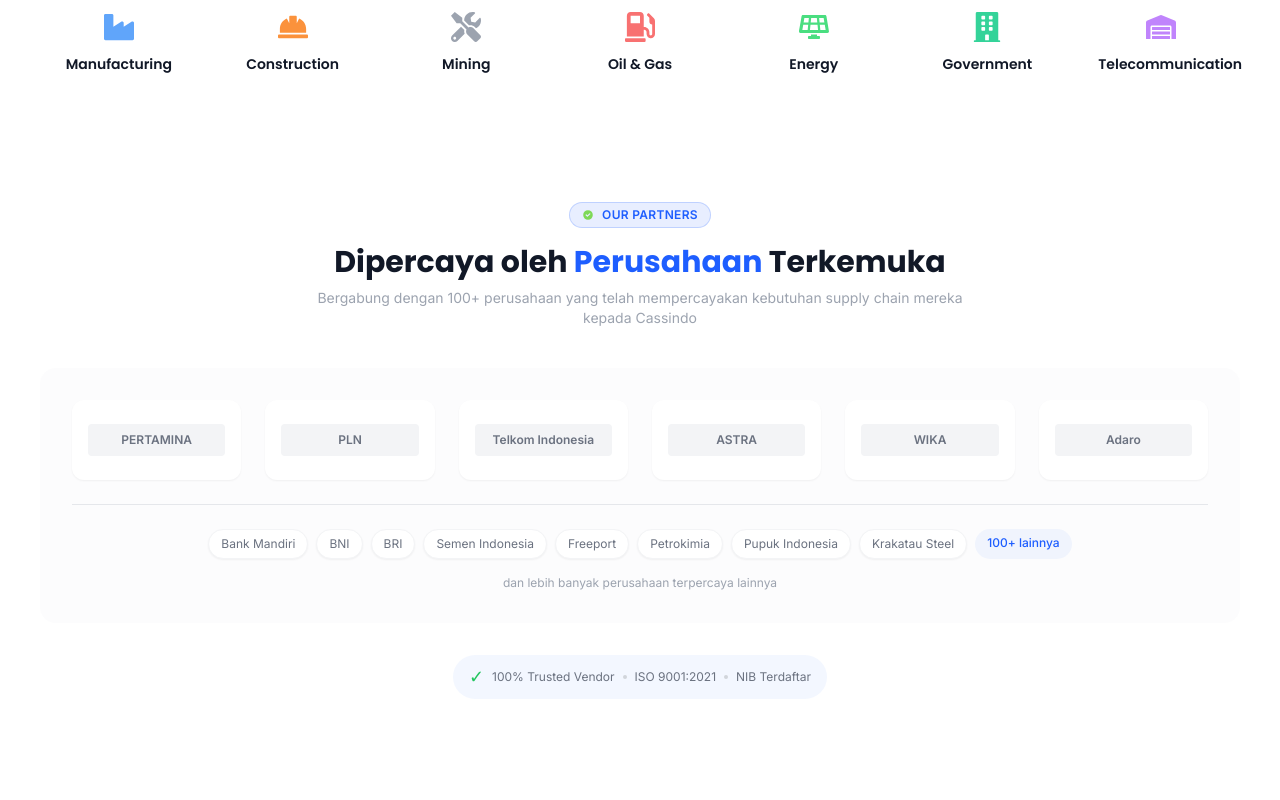
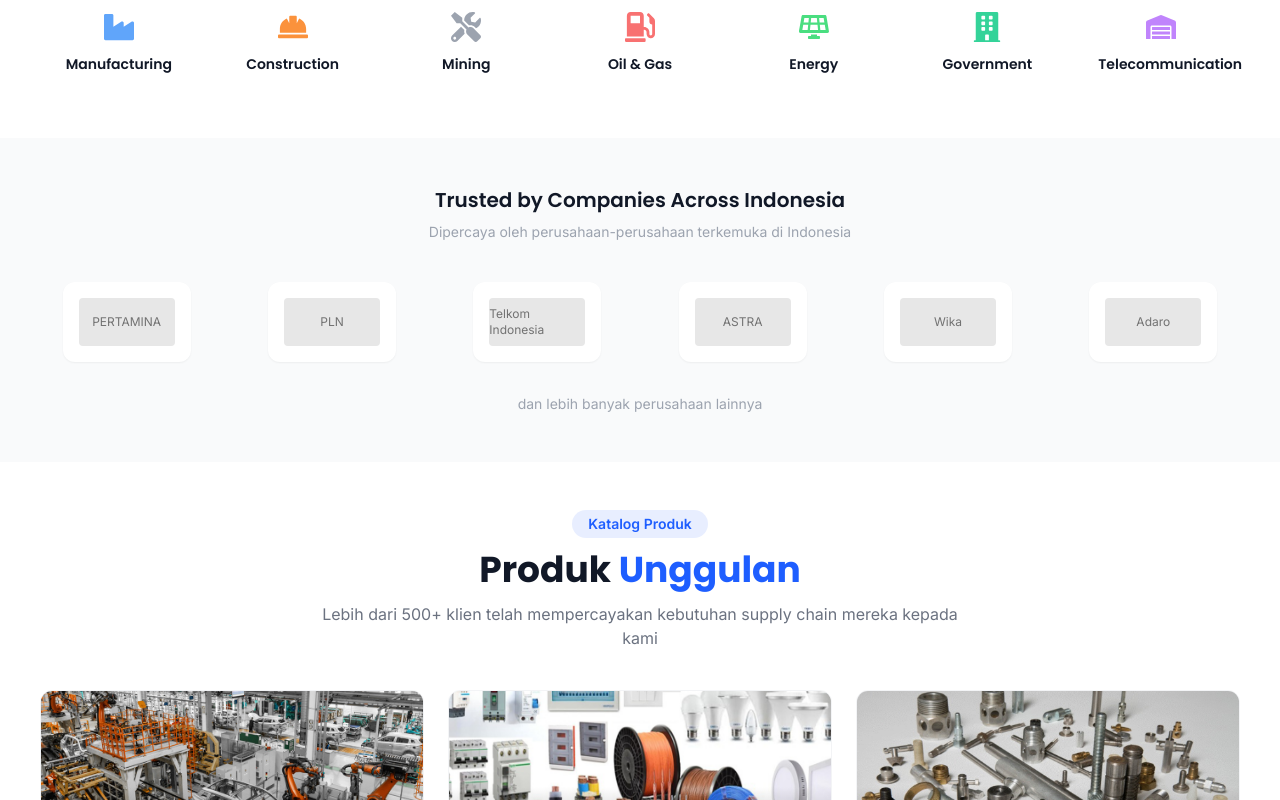
Before and after one commit to herlan-syihabudin/CASSINDO, a Next.js app: page / in a window 1280 px wide. Shown: the part 1020-1820 px from the top of the page. Built offline with nearby package versions, Linux system fonts and the light colour scheme.

Commit message:
Update TrustedCompanies.tsx

```diff
--- a/src/components/TrustedCompanies.tsx
+++ b/src/components/TrustedCompanies.tsx
@@ -1,27 +1,21 @@
 'use client'
 
 import { motion } from 'framer-motion'
-import { HiCheckCircle } from 'react-icons/hi'
+import Image from 'next/image'
 
 const companies = [
   { name: 'PERTAMINA', logo: '/images/clients/pertamina.png' },
   { name: 'PLN', logo: '/images/clients/pln.png' },
   { name: 'Telkom Indonesia', logo: '/images/clients/telkom.png' },
   { name: 'ASTRA', logo: '/images/clients/astra.png' },
-  { name: 'WIKA', logo: '/images/clients/wika.png' },
+  { name: 'Wika', logo: '/images/clients/wika.png' },
   { name: 'Adaro', logo: '/images/clients/adaro.png' },
-]
-
-const moreCompanies = [
-  'Bank Mandiri', 'BNI', 'BRI', 'Semen Indonesia',
-  'Freeport', 'Petrokimia', 'Pupuk Indonesia', 'Krakatau Steel'
 ]
 
 export default function TrustedCompanies() {
   return (
-    <section className="py-16 bg-white">
+    <section className="section-padding bg-gray-50">
       <div className="container-custom">
-        {/* Header - Simpel & Clean */}
         <motion.div
           initial={{ opacity: 0, y: 20 }}
           whileInView={{ opacity: 1, y: 0 }}
@@ -29,21 +23,15 @@
           viewport={{ once: true }}
           className="text-center mb-10"
         >
-          <div className="inline-flex items-center gap-2 px-3 py-1 rounded-full bg-primary/10 border border-primary/20 mb-4">
-            <HiCheckCircle className="text-accent text-xs" />
-            <span className="text-primary text-xs font-semibold tracking-wide">OUR PARTNERS</span>
-          </div>
-          <h2 className="text-2xl md:text-3xl font-bold text-dark mb-2">
-            Dipercaya oleh <span className="text-primary">Perusahaan</span> Terkemuka
-          </h2>
-          <p className="text-gray-400 text-sm max-w-2xl mx-auto">
-            Bergabung dengan 100+ perusahaan yang telah mempercayakan kebutuhan supply chain mereka kepada Cassindo
+          <h3 className="text-lg md:text-xl font-semibold text-dark mb-2">
+            Trusted by Companies Across Indonesia
+          </h3>
+          <p className="text-gray-400 text-sm">
+            Dipercaya oleh perusahaan-perusahaan terkemuka di Indonesia
           </p>
         </motion.div>
 
-        {/* Logo Grid - Compact */}
-        <div className="bg-gray-50/50 rounded-2xl p-6 md:p-8">
-          <div className="grid grid-cols-2 sm:grid-cols-3 md:grid-cols-4 lg:grid-cols-6 gap-4 md:gap-6">
+        <div className="grid grid-cols-2 sm:grid-cols-3 md:grid-cols-4 lg:grid-cols-6 gap-8 items-center">
           {companies.map((company, idx) => (
             <motion.div
               key={company.name}
@@ -51,12 +39,12 @@
               whileInView={{ opacity: 1, scale: 1 }}
               transition={{ duration: 0.3, delay: idx * 0.05 }}
               viewport={{ once: true }}
-                className="flex items-center justify-center"
+              className="flex items-center justify-center grayscale hover:grayscale-0 transition-all duration-300"
             >
-                <div className="bg-white rounded-xl p-3 md:p-4 shadow-sm hover:shadow-md transition-all duration-300 hover:-translate-y-0.5 w-full">
-                  <div className="h-10 md:h-12 flex items-center justify-center">
-                    {/* Placeholder sementara - ganti dengan logo asli */}
-                    <div className="w-full h-8 bg-gray-100 rounded flex items-center justify-center text-xs font-semibold text-gray-500">
+              <div className="bg-white rounded-xl p-4 shadow-sm hover:shadow-md transition">
+                <div className="w-24 h-12 relative">
+                  {/* Placeholder - ganti dengan logo asli */}
+                  <div className="w-full h-full bg-gray-200 rounded flex items-center justify-center text-xs text-gray-500">
                     {company.name}
                   </div>
                 </div>
@@ -65,49 +53,16 @@
           ))}
         </div>
 
-          {/* More Companies - Chip Style */}
         <motion.div
           initial={{ opacity: 0, y: 20 }}
           whileInView={{ opacity: 1, y: 0 }}
           transition={{ duration: 0.4, delay: 0.2 }}
           viewport={{ once: true }}
-            className="mt-6 pt-6 border-t border-gray-200"
+          className="text-center mt-8"
         >
-            <div className="flex flex-wrap justify-center gap-2">
-              {moreCompanies.map((company) => (
-                <span
-                  key={company}
-                  className="px-3 py-1.5 bg-white rounded-full text-xs text-gray-500 shadow-sm border border-gray-100"
-                >
-                  {company}
-                </span>
-              ))}
-              <span className="px-3 py-1.5 bg-primary/5 rounded-full text-xs text-primary font-medium">
-                   100+ lainnya
-              </span>
-            </div>
-            <p className="text-center text-gray-400 text-xs mt-4">
-              dan lebih banyak perusahaan terpercaya lainnya
+          <p className="text-gray-400 text-sm">
+            dan lebih banyak perusahaan lainnya
           </p>
-          </motion.div>
-        </div>
-
-        {/* Trust Badge */}
-        <motion.div
-          initial={{ opacity: 0, y: 20 }}
-          whileInView={{ opacity: 1, y: 0 }}
-          transition={{ duration: 0.4, delay: 0.3 }}
-          viewport={{ once: true }}
-          className="flex justify-center mt-8"
-        >
-          <div className="inline-flex items-center gap-2 px-4 py-2 bg-primary/5 rounded-full">
-            <span className="text-green-500 text-lg">✓</span>
-            <span className="text-gray-500 text-xs">100% Trusted Vendor</span>
-            <span className="w-1 h-1 bg-gray-300 rounded-full" />
-            <span className="text-gray-500 text-xs">ISO 9001:2021</span>
-            <span className="w-1 h-1 bg-gray-300 rounded-full" />
-            <span className="text-gray-500 text-xs">NIB Terdaftar</span>
-          </div>
         </motion.div>
       </div>
     </section>
```
Lines whose indentation alone changed are shown as unchanged.
